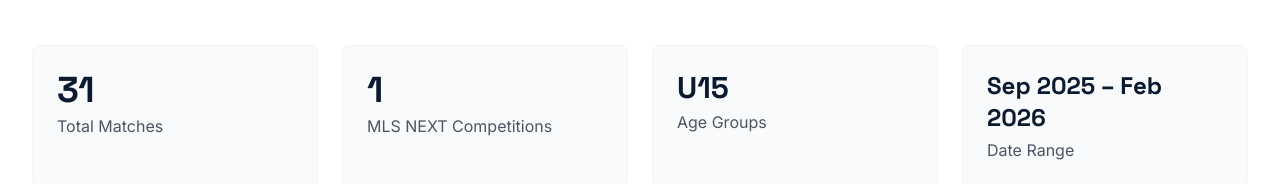
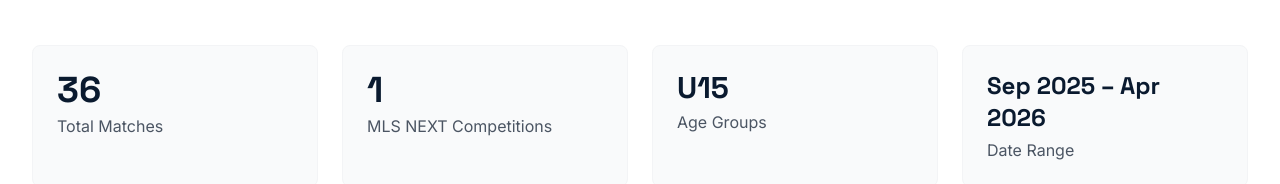
Before and after one commit to Obafemi00/Jaleel, a Next.js app: page /tournaments in a window 1280 px wide. Shown: the part 336-520 px from the top of the page. Built offline with nearby package versions, Linux system fonts and the light colour scheme.

Commit message:
fix and commit

```diff
--- a/app/tournaments/page.tsx
+++ b/app/tournaments/page.tsx
@@ -72,39 +72,46 @@ const cleanTeamName = (team: string): string => {
     .trim();
 };
 
-// Match data from TAKA.io (Sept-Dec 2025) - U15 matches only
 const rawMatches = [
-  { date: "19 Jan 26", category: "U15 Boys", homeTeam: "GFI Academy 2011 South MLS NEXT U15", score: "1-1", awayTeam: "2011 East MLS NEXT U15" },
-  { date: "17 Jan 26", category: "U15 Boys", homeTeam: "GFI Academy 2011 South MLS NEXT U15", score: "1-0", awayTeam: "2011 West MLS NEXT U15" },
-  { date: "25 Dec 25", category: "U15 Boys", homeTeam: "ALBION SC Los Angeles MLS NEXT U15", score: "3-2", awayTeam: "Global Football Innovation Academy MLS NEXT U15" },
-  { date: "25 Dec 25", category: "U15 Boys", homeTeam: "Global Football Innovation Academy MLS NEXT U15 AD", score: "7-0", awayTeam: "Lou Fuzz Athletic 2 MLS NEXT U15 AD" },
-  { date: "24 Dec 25", category: "U15 Boys", homeTeam: "FC Golden State Force MLS NEXT U15", score: "3-2", awayTeam: "Global Football Innovation Academy MLS NEXT U15" },
-  { date: "24 Dec 25", category: "U15 Boys", homeTeam: "Sporting San Diego MLS NEXT U15 AD", score: "5-0", awayTeam: "Global Football Innovation Academy MLS NEXT U15 AD" },
-  { date: "22 Dec 25", category: "U15 Boys", homeTeam: "Global Football Innovation Academy MLS NEXT U15 AD", score: "2-5", awayTeam: "LA Surf Soccer Club MLS NEXT U15 AD" },
-  { date: "22 Dec 25", category: "U15 Boys", homeTeam: "Players Development Academy MLS NEXT U15", score: "4-3", awayTeam: "Global Football Innovation Academy MLS NEXT U15" },
+  // Fall 2025
+  { date: "01 Sep 25", category: "U15 Boys", homeTeam: "Global Football Innovation Academy MLS NEXT U15 AD", score: "6-0", awayTeam: "Houston Rangers MLS NEXT U15 AD" },
+  { date: "03 Sep 25", category: "U15 Boys", homeTeam: "Global Football Innovation Academy MLS NEXT U15", score: "2-5", awayTeam: "Dallas Hornets MLS NEXT U15" },
+  { date: "05 Sep 25", category: "U15 Boys", homeTeam: "Global Football Innovation Academy MLS NEXT U15 AD", score: "4-0", awayTeam: "IDEA Toros Fútbol Academy MLS NEXT U15 AD" },
+  { date: "07 Sep 25", category: "U15 Boys", homeTeam: "ALBION SC Colorado MLS NEXT U15", score: "3-1", awayTeam: "Global Football Innovation Academy MLS NEXT U15" },
+  { date: "07 Sep 25", category: "U15 Boys", homeTeam: "Global Football Innovation Academy MLS NEXT U15 AD", score: "2-2", awayTeam: "Louisiana SP Elite MLS NEXT U15 AD" },
+  { date: "23 Sep 25", category: "U15 Boys", homeTeam: "Capital City Soccer Club MLS NEXT U15", score: "3-4", awayTeam: "Global Football Innovation Academy MLS NEXT U15" },
+  { date: "05 Oct 25", category: "U15 Boys", homeTeam: "AC River MLS NEXT U15", score: "0-4", awayTeam: "Global Football Innovation Academy MLS NEXT U15" },
+  { date: "05 Oct 25", category: "U15 Boys", homeTeam: "Sporting Oklahoma MLS NEXT U15 AD", score: "1-1", awayTeam: "Global Football Innovation Academy MLS NEXT U15 AD" },
+  { date: "05 Oct 25", category: "U15 Boys", homeTeam: "Tulsa Greenwood SC MLS NEXT U15", score: "1-2", awayTeam: "Global Football Innovation Academy MLS NEXT U15" },
+  { date: "06 Oct 25", category: "U15 Boys", homeTeam: "Tulsa Greenwood SC MLS NEXT U15 AD", score: "3-1", awayTeam: "Global Football Innovation Academy MLS NEXT U16 AD" },
+  { date: "21 Oct 25", category: "U15 Boys", homeTeam: "Global Football Innovation Academy MLS NEXT U16 AD", score: "4-2", awayTeam: "Dallas Hornets MLS NEXT U15 AD" },
+  { date: "22 Oct 25", category: "U15 Boys", homeTeam: "Global Football Innovation Academy MLS NEXT U15 AD", score: "2-2", awayTeam: "Dallas Hornets North MLS NEXT U15 AD" },
+  { date: "29 Oct 25", category: "U15 Boys", homeTeam: "Global Football Innovation Academy MLS NEXT U15 AD", score: "3-3", awayTeam: "Houston Futsal Club (HFA) MLS NEXT U15 AD" },
   { date: "20 Nov 25", category: "U15 Boys", homeTeam: "Global Football Innovation Academy MLS NEXT U15 AD", score: "2-3", awayTeam: "Aspire FC MLS NEXT U15 AD" },
   { date: "25 Nov 25", category: "U15 Boys", homeTeam: "Capital City South MLS NEXT U15 AD", score: "4-3", awayTeam: "Global Football Innovation Academy MLS NEXT U15 AD" },
   { date: "25 Nov 25", category: "U15 Boys", homeTeam: "Dallas Hornets MLS NEXT U15", score: "3-2", awayTeam: "Global Football Innovation Academy MLS NEXT U15" },
-  { date: "29 Nov 25", category: "U15 Boys", homeTeam: "AC River MLS NEXT U15 AD", score: "1-5", awayTeam: "Global Football Innovation Academy MLS NEXT U15 AD" },
   { date: "28 Nov 25", category: "U15 Boys", homeTeam: "Global Football Innovation Academy MLS NEXT U15", score: "2-2", awayTeam: "Houston Rangers MLS NEXT U15" },
   { date: "28 Nov 25", category: "U15 Boys", homeTeam: "GFI Academy South MLS NEXT U15 AD", score: "4-1", awayTeam: "Global Football Innovation Academy MLS NEXT U15 AD" },
+  { date: "29 Nov 25", category: "U15 Boys", homeTeam: "AC River MLS NEXT U15 AD", score: "1-5", awayTeam: "Global Football Innovation Academy MLS NEXT U15 AD" },
   { date: "31 Nov 25", category: "U15 Boys", homeTeam: "Houston Rangers MLS NEXT U15 AD", score: "5-0", awayTeam: "Global Football Innovation Academy MLS NEXT U15 AD" },
-  { date: "06 Oct 25", category: "U15 Boys", homeTeam: "Tulsa Greenwood SC MLS NEXT U15 AD", score: "3-1", awayTeam: "Global Football Innovation Academy MLS NEXT U16 AD" },
-  { date: "05 Oct 25", category: "U15 Boys", homeTeam: "AC River MLS NEXT U15", score: "0-4", awayTeam: "Global Football Innovation Academy MLS NEXT U15" },
-  { date: "05 Oct 25", category: "U15 Boys", homeTeam: "Sporting Oklahoma MLS NEXT U15 AD", score: "1-1", awayTeam: "Global Football Innovation Academy MLS NEXT U15 AD" },
-  { date: "29 Oct 25", category: "U15 Boys", homeTeam: "Global Football Innovation Academy MLS NEXT U15 AD", score: "3-3", awayTeam: "Houston Futsal Club (HFA) MLS NEXT U15 AD" },
-  { date: "22 Oct 25", category: "U15 Boys", homeTeam: "Global Football Innovation Academy MLS NEXT U15 AD", score: "2-2", awayTeam: "Dallas Hornets North MLS NEXT U15 AD" },
-  { date: "21 Oct 25", category: "U15 Boys", homeTeam: "Global Football Innovation Academy MLS NEXT U16 AD", score: "4-2", awayTeam: "Dallas Hornets MLS NEXT U15 AD" },
-  { date: "05 Oct 25", category: "U15 Boys", homeTeam: "Tulsa Greenwood SC MLS NEXT U15", score: "1-2", awayTeam: "Global Football Innovation Academy MLS NEXT U15" },
-  { date: "05 Sep 25", category: "U15 Boys", homeTeam: "Global Football Innovation Academy MLS NEXT U15 AD", score: "4-0", awayTeam: "IDEA Toros Fútbol Academy MLS NEXT U15 AD" },
-  { date: "07 Sep 25", category: "U15 Boys", homeTeam: "ALBION SC Colorado MLS NEXT U15", score: "3-1", awayTeam: "Global Football Innovation Academy MLS NEXT U15" },
-  { date: "07 Sep 25", category: "U15 Boys", homeTeam: "Global Football Innovation Academy MLS NEXT U15 AD", score: "2-2", awayTeam: "Louisiana SP Elite MLS NEXT U15 AD" },
-  { date: "01 Sep 25", category: "U15 Boys", homeTeam: "Global Football Innovation Academy MLS NEXT U15 AD", score: "6-0", awayTeam: "Houston Rangers MLS NEXT U15 AD" },
-  { date: "03 Sep 25", category: "U15 Boys", homeTeam: "Global Football Innovation Academy MLS NEXT U15", score: "2-5", awayTeam: "Dallas Hornets MLS NEXT U15" },
-  { date: "23 Sep 25", category: "U15 Boys", homeTeam: "Capital City Soccer Club MLS NEXT U15", score: "3-4", awayTeam: "Global Football Innovation Academy MLS NEXT U15" },
+  { date: "22 Dec 25", category: "U15 Boys", homeTeam: "Global Football Innovation Academy MLS NEXT U15 AD", score: "2-5", awayTeam: "LA Surf Soccer Club MLS NEXT U15 AD" },
+  { date: "22 Dec 25", category: "U15 Boys", homeTeam: "Players Development Academy MLS NEXT U15", score: "4-3", awayTeam: "Global Football Innovation Academy MLS NEXT U15" },
+  { date: "24 Dec 25", category: "U15 Boys", homeTeam: "FC Golden State Force MLS NEXT U15", score: "3-2", awayTeam: "Global Football Innovation Academy MLS NEXT U15" },
+  { date: "24 Dec 25", category: "U15 Boys", homeTeam: "Sporting San Diego MLS NEXT U15 AD", score: "5-0", awayTeam: "Global Football Innovation Academy MLS NEXT U15 AD" },
+  { date: "25 Dec 25", category: "U15 Boys", homeTeam: "ALBION SC Los Angeles MLS NEXT U15", score: "3-2", awayTeam: "Global Football Innovation Academy MLS NEXT U15" },
+  { date: "25 Dec 25", category: "U15 Boys", homeTeam: "Global Football Innovation Academy MLS NEXT U15 AD", score: "7-0", awayTeam: "Lou Fuzz Athletic 2 MLS NEXT U15 AD" },
+
+  // Spring 2026
+  { date: "17 Jan 26", category: "U15 Boys", homeTeam: "GFI Academy 2011 South MLS NEXT U15", score: "1-0", awayTeam: "2011 West MLS NEXT U15" },
+  { date: "19 Jan 26", category: "U15 Boys", homeTeam: "GFI Academy 2011 South MLS NEXT U15", score: "1-1", awayTeam: "2011 East MLS NEXT U15" },
   { date: "08 Feb 26", category: "U15 Boys", homeTeam: "Global Football Innovation Academy MLS NEXT U15", score: "5-0", awayTeam: "Tulsa Greenwood SC MLS NEXT U15" },
-  { date: "21 Feb 26", category: "U15 Boys", homeTeam: "Global Football Innovation Academy MLS NEXT U15", score: "14-0", awayTeam: "IDEA Toros Fútbol Academy MLS NEXT U15" },
-  { date: "15 Feb 26", category: "U15 Boys", homeTeam: "Global Football Innovation Academy MLS NEXT U15", score: "8-2", awayTeam: "ODP Selection MLS NEXT U15" },
+  { date: "21 Feb 26", category: "U15 Boys", homeTeam: "Global Football Innovation Academy MLS NEXT U15", score: "13-0", awayTeam: "IDEA Toros Futbol Academy MLS NEXT U15" },
+  { date: "01 Mar 26", category: "U15 Boys", homeTeam: "Global Football Innovation Academy MLS NEXT U15", score: "6-1", awayTeam: "AC River MLS NEXT U15" },
+  { date: "21 Mar 26", category: "U15 Boys", homeTeam: "Global Football Innovation Academy MLS NEXT U15", score: "2-0", awayTeam: "Capital City Soccer Club MLS NEXT U15" },
+  { date: "28 Mar 26", category: "U15 Boys", homeTeam: "Louisiana SP Elite MLS NEXT U15 AD", score: "2-1", awayTeam: "Global Football Innovation Academy MLS NEXT U15 AD" },
+  { date: "11 Apr 26", category: "U15 Boys", homeTeam: "IDEA Toros Futbol Academy MLS NEXT U15", score: "0-11", awayTeam: "Global Football Innovation Academy MLS NEXT U15" },
+  { date: "11 Apr 26", category: "U15 Boys", homeTeam: "Capital City SC MLS NEXT U15 AD", score: "0-2", awayTeam: "Global Football Innovation Academy MLS NEXT U15 AD" },
+  { date: "18 Apr 26", category: "U15 Boys", homeTeam: "Houston Rangers MLS NEXT U15", score: "3-0", awayTeam: "Global Football Innovation Academy MLS NEXT U15" },
 ];
 
 const matches: Match[] = rawMatches.map((match, index) => {
```
